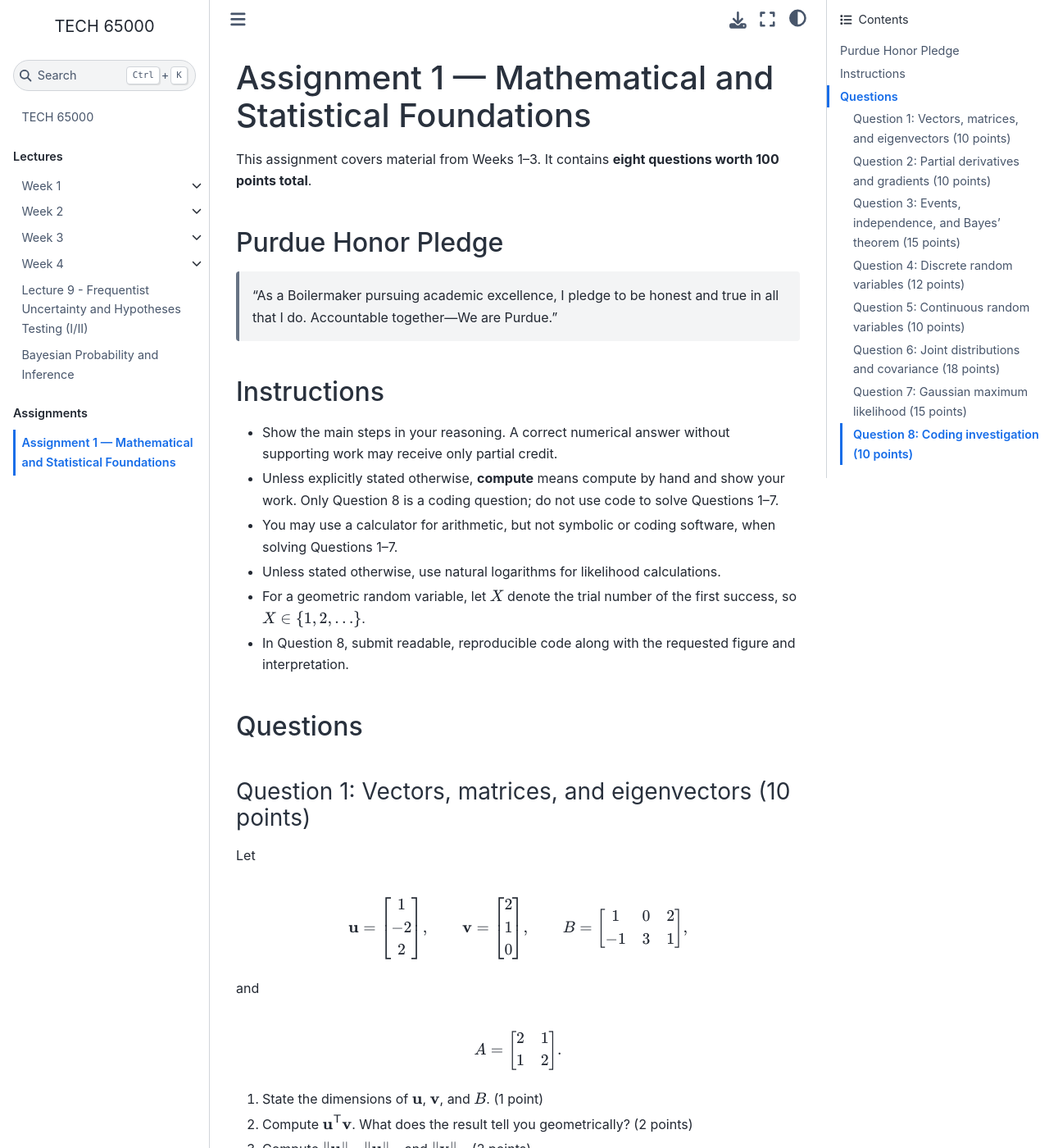
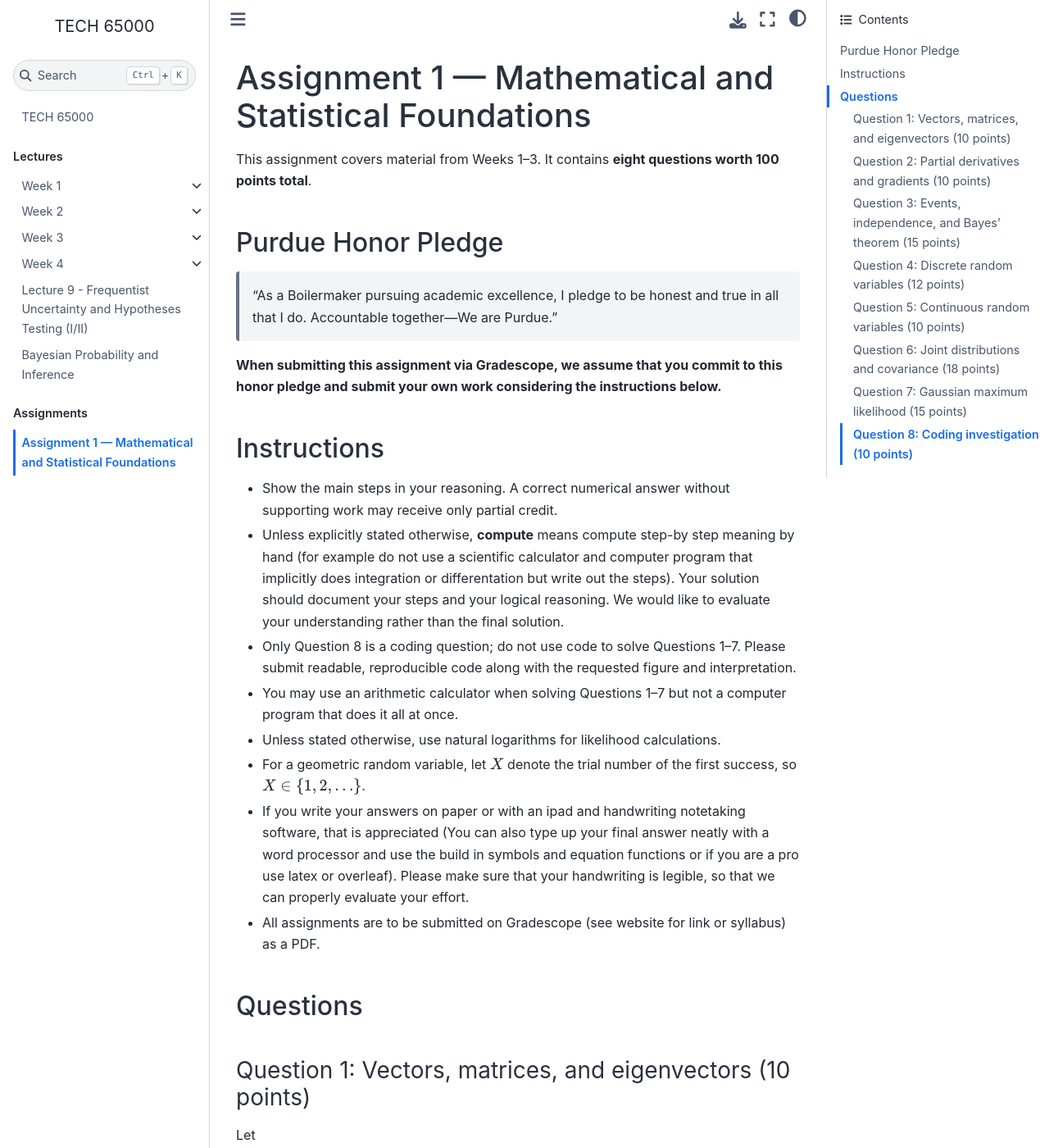
Before and after one commit to DTECH-650/DTECH-650.github.io, a Jupyter Book: the page built from assignments/assignment1.md, in a window 1280 px wide and 1400 px high. Shown: the whole window at 82% size. Built offline with Jupyter Book 1.0.4 settings and Sphinx 7.4.7 and the Sphinx Book theme 1.1.4, drawn with Linux system fonts in a browser that asks for light colours; pages that are not in the unit, such as notebooks, are missing from menus.

Commit message:
updated assignment

```diff
--- a/assignments/assignment1.md
+++ b/assignments/assignment1.md
@@ -6,14 +6,18 @@ This assignment covers material from Weeks 1–3. It contains **eight questions
 
 > “As a Boilermaker pursuing academic excellence, I pledge to be honest and true in all that I do. Accountable together—We are Purdue.”
 
+**When submitting this assignment via Gradescope, we assume that you commit to this honor pledge and submit your own work considering the instructions below.**
+
 ## Instructions
 
 - Show the main steps in your reasoning. A correct numerical answer without supporting work may receive only partial credit.
-- Unless explicitly stated otherwise, **compute** means compute by hand and show your work. Only Question 8 is a coding question; do not use code to solve Questions 1–7.
-- You may use a calculator for arithmetic, but not symbolic or coding software, when solving Questions 1–7.
+- Unless explicitly stated otherwise, **compute** means compute step-by step meaning by hand (for example do not use a scientific calculator and computer program that implicitly does integration or differentation but write out the steps). Your solution should document your steps and your logical reasoning. We would like to evaluate your understanding rather than the final solution.
+- Only Question 8 is a coding question; do not use code to solve Questions 1–7. Please submit readable, reproducible code along with the requested figure and interpretation.
+- You may use an arithmetic calculator when solving Questions 1–7 but not a computer program that does it all at once.
 - Unless stated otherwise, use natural logarithms for likelihood calculations.
 - For a geometric random variable, let $X$ denote the trial number of the first success, so $X\in\{1,2,\ldots\}$.
-- In Question 8, submit readable, reproducible code along with the requested figure and interpretation.
+- If you write your answers on paper or with an ipad and handwriting notetaking software, that is appreciated (You can also type up your final answer neatly with a word processor and use the build in symbols and equation functions or if you are a pro use latex or overleaf). Please make sure that your handwriting is legible, so that we can properly evaluate your effort.
+- All assignments are to be submitted on Gradescope (see website for link or syllabus) as a PDF.
 
 ## Questions
 
```
